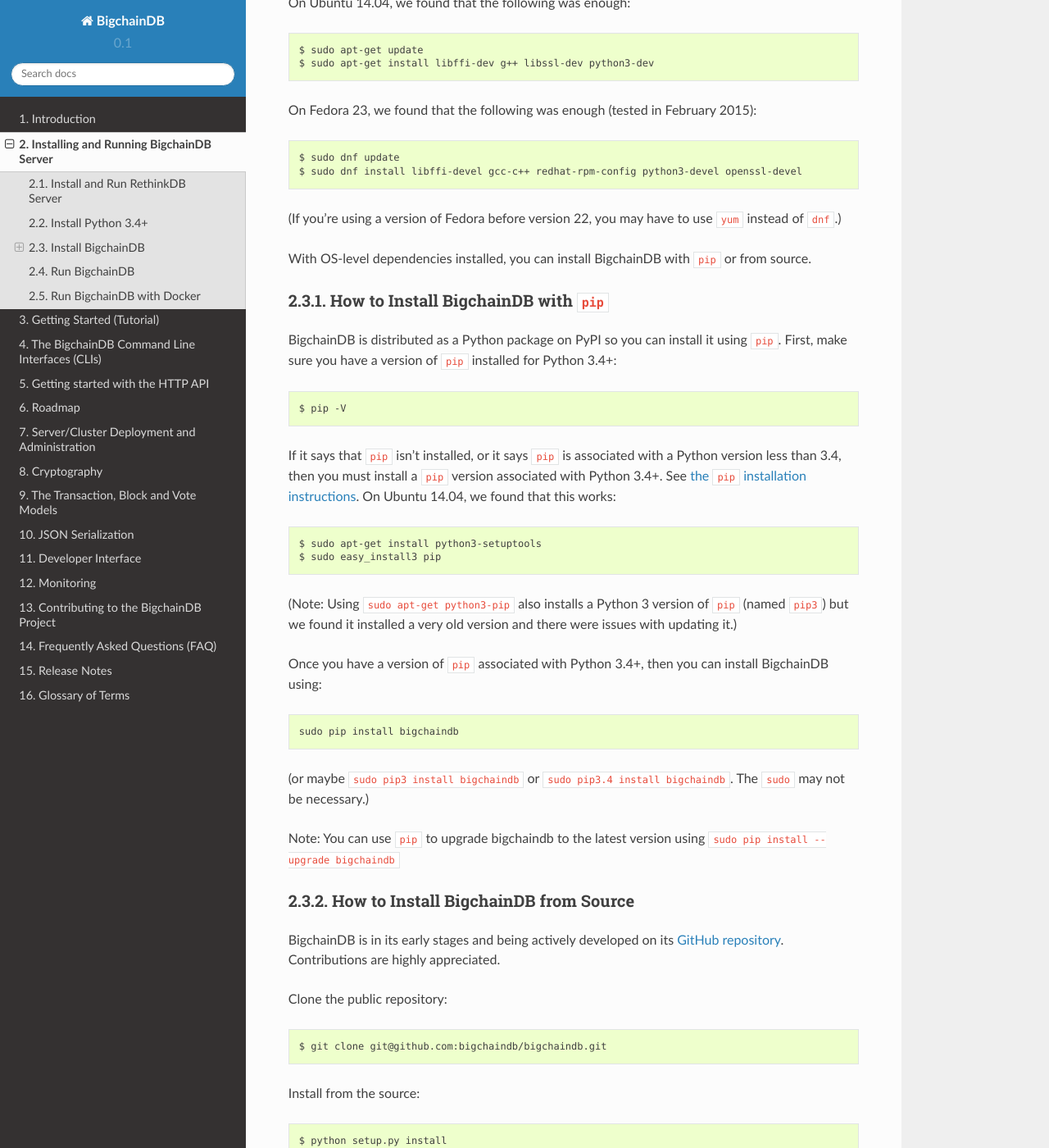
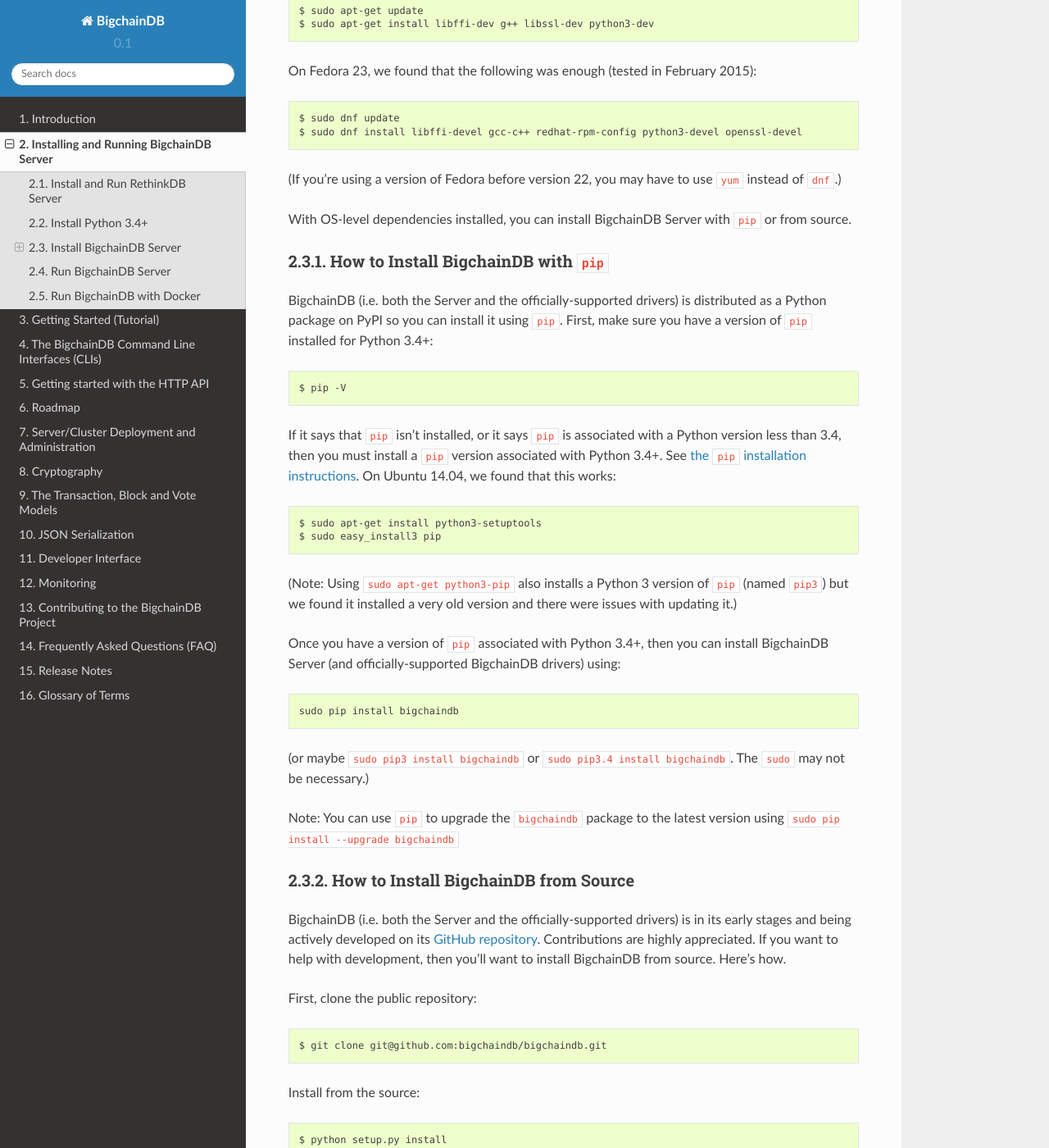
Before and after one commit to bigchaindb/bigchaindb, a Sphinx documentation site: the page built from docs/source/installing-server.md, in a window 1280 px wide and 1400 px high, scrolled down 1099 px. Shown: the whole window at 82% size. Built offline with Sphinx 7.4.7 and the Read the Docs theme 2.0.0, drawn with Linux system fonts in a browser that asks for light colours; some of the changed text lies outside the part shown.

Commit message:
Docs: distinguish server and clients in installing-server.md

````diff
--- a/docs/source/installing-server.md
+++ b/docs/source/installing-server.md
@@ -25,9 +24,9 @@
 
 If you don't already have it, then you should [install Python 3.4+](https://www.python.org/downloads/) (maybe in a virtual environment, so it doesn't conflict with other Python projects you're working on).
 
-## Install BigchainDB
+## Install BigchainDB Server
 
-BigchainDB has some OS-level dependencies. In particular, you need to install the OS-level dependencies for the Python **cryptography** package. Instructions for installing those dependencies on your OS can be found in the [cryptography package documentation](https://cryptography.io/en/latest/installation/).
+BigchainDB Server has some OS-level dependencies. In particular, you need to install the OS-level dependencies for the Python **cryptography** package. Instructions for installing those dependencies on your OS can be found in the [cryptography package documentation](https://cryptography.io/en/latest/installation/).
 
 On Ubuntu 14.04, we found that the following was enough:
 ```text
@@ -43,11 +42,11 @@
 
 (If you're using a version of Fedora before version 22, you may have to use `yum` instead of `dnf`.)
 
-With OS-level dependencies installed, you can install BigchainDB with `pip` or from source.
+With OS-level dependencies installed, you can install BigchainDB Server with `pip` or from source.
 
 ### How to Install BigchainDB with `pip`
 
-BigchainDB is distributed as a Python package on PyPI so you can install it using `pip`. First, make sure you have a version of `pip` installed for Python 3.4+:
+BigchainDB (i.e. both the Server and the officially-supported drivers) is distributed as a Python package on PyPI so you can install it using `pip`. First, make sure you have a version of `pip` installed for Python 3.4+:
 ```text
 $ pip -V
 ```
@@ -59,19 +58,19 @@
 ```
 (Note: Using `sudo apt-get python3-pip` also installs a Python 3 version of `pip` (named `pip3`) but we found it installed a very old version and there were issues with updating it.)
 
-Once you have a version of `pip` associated with Python 3.4+, then you can install BigchainDB using:
+Once you have a version of `pip` associated with Python 3.4+, then you can install BigchainDB Server (and officially-supported BigchainDB drivers) using:
 ```text
 sudo pip install bigchaindb
 ```
 (or maybe `sudo pip3 install bigchaindb` or `sudo pip3.4 install bigchaindb`. The `sudo` may not be necessary.)
 
-Note: You can use `pip` to upgrade bigchaindb to the latest version using `sudo pip install --upgrade bigchaindb`
+Note: You can use `pip` to upgrade the `bigchaindb` package to the latest version using `sudo pip install --upgrade bigchaindb`
 
 ### How to Install BigchainDB from Source
 
-BigchainDB is in its early stages and being actively developed on its [GitHub repository](https://github.com/bigchaindb/bigchaindb). Contributions are highly appreciated.
+BigchainDB (i.e. both the Server and the officially-supported drivers) is in its early stages and being actively developed on its [GitHub repository](https://github.com/bigchaindb/bigchaindb). Contributions are highly appreciated. If you want to help with development, then you'll want to install BigchainDB from source. Here's how.
 
-Clone the public repository:
+First, clone the public repository:
 ```text
 $ git clone git@github.com:bigchaindb/bigchaindb.git
 ```
@@ -86,9 +85,9 @@
 One of our community members ([@Mec-Is](https://github.com/Mec-iS)) wrote [a page about how to install BigchainDB on a VM with Vagrant](https://gist.github.com/Mec-iS/b84758397f1b21f21700).
 
 
-## Run BigchainDB
+## Run BigchainDB Server
 
-Once you've installed BigchainDB, you can run it. First make sure you have RethinkDB running:
+Once you've installed BigchainDB Server, you can run it. First make sure you have RethinkDB running:
 ```text
 $ rethinkdb
 ```
@@ -98,21 +97,16 @@
 $ bigchaindb start
 ```
 
-During its first run, BigchainDB takes care of configuring a single node environment.
+During its first run, BigchainDB Server takes care of configuring a single node environment.
 
 
 ## Run BigchainDB with Docker
 
 **NOT for Production Use**
 
-For those who like using Docker and wish to experiment with BigchainDB in
-non-production environments, we currently maintain a `dockerfile` that can be
-used to build an image for `bigchaindb`, along with a `docker-compose.yml` file
-to manage a "standalone node", consisting mainly of two containers: one for
-RethinkDB, and another for BigchainDB.
+For those who like using Docker and wish to experiment with BigchainDB in non-production environments, we currently maintain a `dockerfile` that can be used to build an image for `bigchaindb`, along with a `docker-compose.yml` file to manage a "standalone node", consisting mainly of two containers: one for RethinkDB, and another for BigchainDB.
 
-Assuming you have `docker` and `docker-compose` installed, you would proceed as
-follows.
+Assuming you have `docker` and `docker-compose` installed, you would proceed as follows.
 
 In a terminal shell:
 ```text
@@ -144,7 +138,4 @@
 
 [http://localhost:58080/](http://localhost:58080/)
 
-If that doesn't work, then replace `localhost`
-with the IP or hostname of the machine running the Docker engine.
-If you are running docker-machine (e.g.: on Mac OS X) this will be the
-IP of the Docker machine (`docker-machine ip machine_name`).
+If that doesn't work, then replace `localhost` with the IP or hostname of the machine running the Docker engine. If you are running docker-machine (e.g.: on Mac OS X) this will be the IP of the Docker machine (`docker-machine ip machine_name`).
````
Also changed, not shown: other parts of docs/source/installing-server.md (+0 -1 lines).
